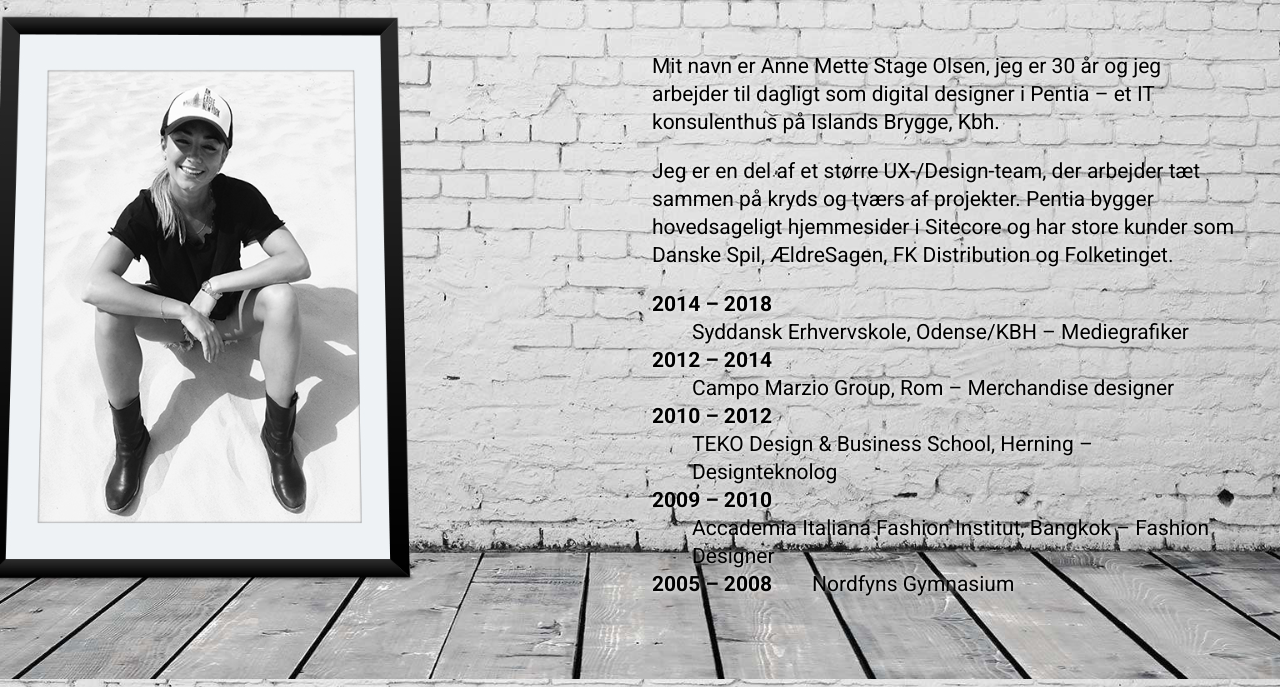
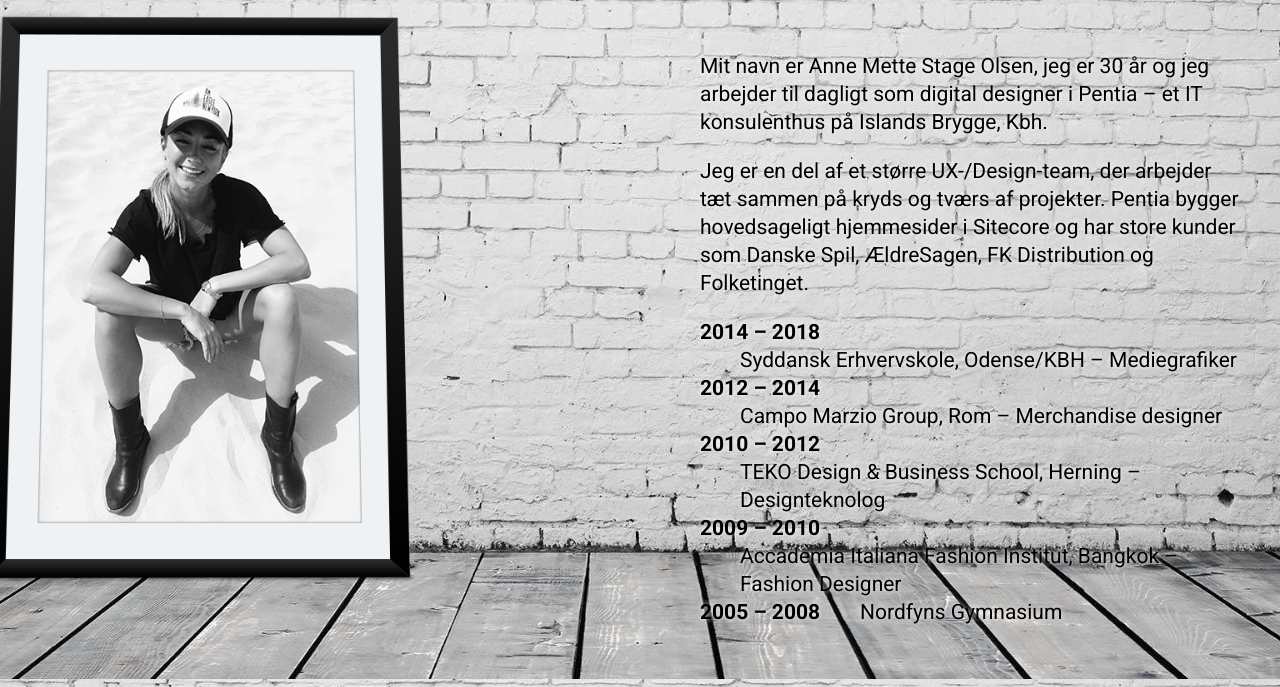
Before and after one commit to amstageolsen/amgraphic, a website: page om-mig/index.html in a window 1280 px wide. Shown: the part 121-808 px from the top of the page. Drawn offline with Linux system fonts and the light colour scheme; files whose address does not match are found by name.

Commit message:
Update stylesheet.css

```diff
--- a/stylesheet.css
+++ b/stylesheet.css
@@ -225,7 +225,7 @@ label:hover :checked + .card {
 }
 
 .om-mig-text {
-    padding: 0% 0 0 51%;
+    padding: 0% 0 0 55%;
     line-height: 28px;
     font-size: 21px;
     text-shadow: 0 0 5px #fff;
```
